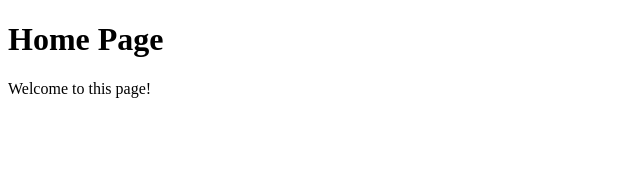
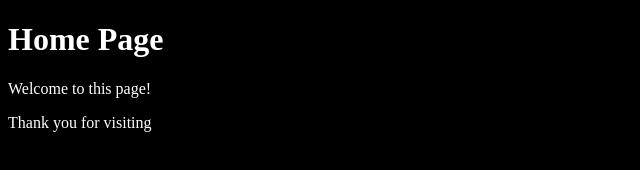
Before and after one commit to paulyarangga11/learn-html-css, a plain HTML site: page index.html in a window 1280 px wide. Shown: the whole page, without its empty margins (0-640 px from the left). Drawn offline with Linux system fonts and the light colour scheme.

Commit message:
add style.css

```diff
--- a/index.html
+++ b/index.html
@@ -2,9 +2,11 @@
 <html>
     <head>
         <title>Home - SaCode</title>
+        <link rel="stylesheet" href="style.css">
     </head>
-    <body>
+    <body class="bg-dark">
        <h1>Home Page</h1>
        <p>Welcome to this page!</p>
+       <p>Thank you for visiting</p>
     </body>
 </html>
--- /dev/null
+++ b/style.css
@@ -0,0 +1,4 @@
+body {
+    background-color: black;
+    color: white;
+}
```
